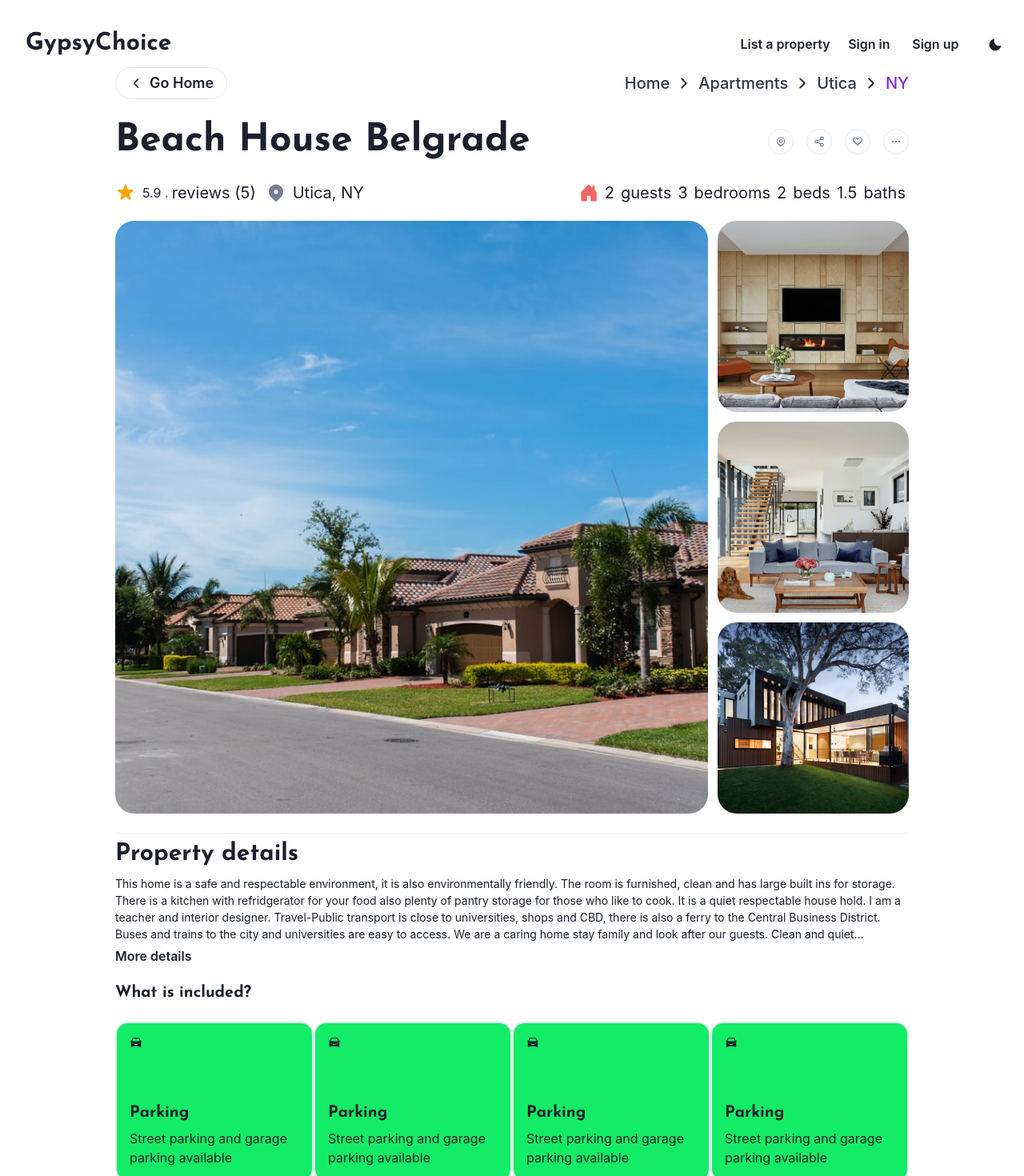
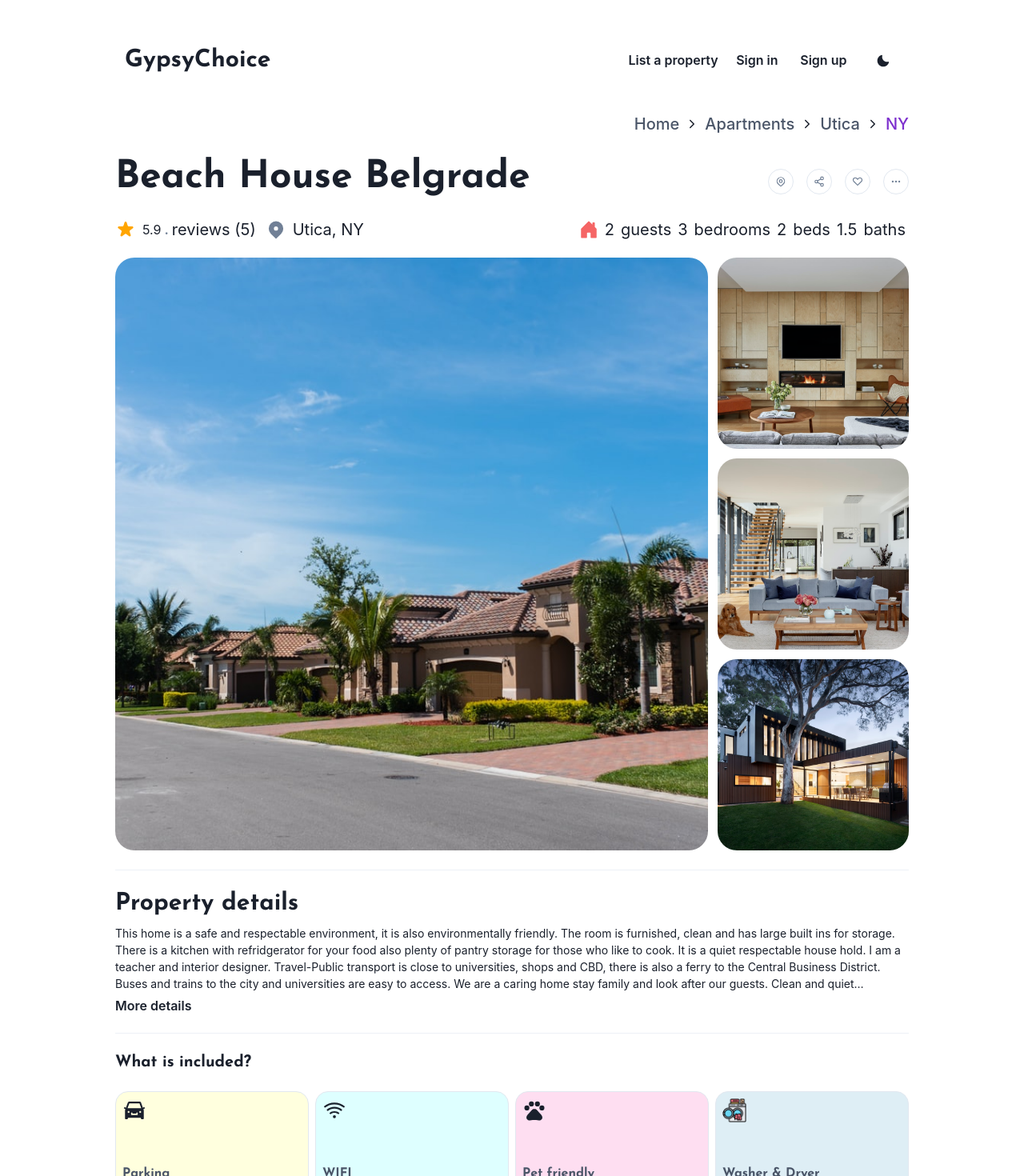
Before and after one commit to hichamabboud/gypsychoice_ui, a Next.js app: page /property/1 in a window 1280 px wide. Shown: the top 1470 px of the page at 80% size. Built offline with nearby package versions, Linux system fonts and the light colour scheme.

Commit message:
fixed first half of  single property page

```diff
--- a/components/Header.js
+++ b/components/Header.js
@@ -1,4 +1,4 @@
-import { Text, Heading, HStack, IconButton, VStack, Icon, Stack, Box } from "@chakra-ui/react"
+import { Text, Heading, HStack, IconButton, VStack, Icon, Stack, Box, SimpleGrid, GridItem, Flex } from "@chakra-ui/react"
 import { HiOutlineLocationMarker, HiLocationMarker, HiStar } from "react-icons/hi";
 import { FiShare2, FiMoreHorizontal } from "react-icons/fi";
 import { BsHouseDoorFill } from "react-icons/bs";
@@ -12,9 +12,10 @@ const Header = () => {
     return (
       <VStack alignItems='stretch' spacing={5}>
 
-            <HStack justifyContent='space-between'>
-                {/* Header */}
-                <Heading as='h1' fontSize={{ base : 'md', md : '3xl', lg : '5xl'}}> Beach House Belgrade </Heading>
+            <Stack flexDirection={[ "column", "row"]} justifyContent="space-between">
+
+                    <Heading as='h1' fontSize={{ base : '2xl', md : '3xl', lg : '5xl'}} w="full"> Beach House Belgrade </Heading>
+
 
                     {/* Buttons horizental with Title */}
                     <HStack spacing={4}>
@@ -25,10 +26,10 @@ const Header = () => {
                         <IconButton size="sm"  variant='pill' icon={<CgHeart />} aria-label="favorite" />
 
                         <IconButton size="sm"  variant='pill' icon={<FiMoreHorizontal />} aria-label="more options" />
+                    </HStack>
+            </Stack>
 
 
-                </HStack>
-            </HStack>
 
             <Stack spacing={{ base : 1, md : 4}} direction={['column', 'row']} justifyContent='space-between'>
                 <HStack justifyContent='space-between'>
@@ -89,4 +90,28 @@ const Header = () => {
   )
 }
 
-export default Header
+export default Header;
+
+
+
+
+
+
+
+{/* <HStack justifyContent='space-between' w="full">
+    {/* Header */}
+    <Heading as='h1' fontSize={{ base : 'md', md : '3xl', lg : '5xl'}}> Beach House Belgrade </Heading>
+
+    {/* Buttons horizental with Title */}
+    <HStack spacing={4}>
+        <IconButton size="sm"  variant='pill' icon={<HiOutlineLocationMarker />} aria-label="get location" />
+
+        <IconButton size="sm"  variant='pill' icon={<FiShare2 />} aria-label="share location" />
+
+        <IconButton size="sm"  variant='pill' icon={<CgHeart />} aria-label="favorite" />
+
+        <IconButton size="sm"  variant='pill' icon={<FiMoreHorizontal />} aria-label="more options" />
+
+
+    </HStack>
+// </HStack> */}
--- a/components/MainNavBar.js
+++ b/components/MainNavBar.js
@@ -9,11 +9,11 @@ const MainNavBar = () => {
     const [display, changeDisplay] = useState("none");
 
     return (
-        <Flex mb={{ base: 15, md: 10}}>
+        <Flex px={3} mt={4} alignItems="center" justifyContent="space-between" >
             <Flex>
-                <Heading as="h1" fontSize={["md", "xl", "2xl", "3xl"]} pos="fixed" top={{ base: "1.5rem", md : "2.3rem" }} left={{ base : "1rem", md : "2rem"}}> GypsyChoice </Heading>
+                <Heading as="h1" fontSize={["md", "xl", "2xl", "3xl"]} top={{ base: "1.5rem", md : "2.5rem", lg :"3rem" }} left={{ base : "1rem", md : "2rem"}}> GypsyChoice </Heading>
             </Flex>
-            <Flex pos="fixed" top="1rem" right="1rem" align="center">
+            <Flex top="1.7rem" right="1rem" align="center">
                 <Flex display={["none", "none", "flex", "flex"]} mr={4}>
                     <NextLink href="/" passHref >
                         <Button
--- a/components/AboutProperty.js
+++ b/components/PropertyDetails.js
@@ -1,11 +1,10 @@
 import { Button, Divider, Heading, Modal, ModalBody, ModalCloseButton, ModalContent, ModalHeader, ModalOverlay, Stack, Text, Lorem, ModalFooter, VStack } from "@chakra-ui/react";
 import { useDisclosure } from "@chakra-ui/react";
 
-const AboutProperty = () => {
+const PropertyDetails = () => {
     const { isOpen, onOpen, onClose } = useDisclosure()
     return (
         <Stack alignItems="flex-start">
-            <Divider />
             <Heading as="h2" fontWeight='normal' size="lg"> Property details </Heading>
             <Text fontSize='sm' noOfLines={{ base: 4 }}> This home is a safe and respectable environment, it is also environmentally friendly. The room is furnished, clean and has large built ins for storage. There is a kitchen with refridgerator for your food also plenty of pantry storage for those who like to cook. It is a quiet respectable house hold. I am a teacher and interior designer. Travel-Public transport is close to universities, shops and CBD, there is also a ferry to the Central Business District. Buses and trains to the city and universities are easy to access. We are a caring home stay family and look after our guests. Clean and quiet respectable environment.</Text>
             <Button onClick={onOpen} variant="detail" size={{ base: "sm" }}> More details </Button>
@@ -39,7 +38,6 @@ const AboutProperty = () => {
                                 <Button colorScheme='blue' mr={3} onClick={onClose}>
                                 Close
                                 </Button>
-                                <Button variant='ghost'>Secondary Action</Button>
                             </ModalFooter>
                         </ModalContent>
                 </Modal>
@@ -47,4 +45,4 @@ const AboutProperty = () => {
     )
 }
 
-export default AboutProperty;
+export default PropertyDetails;
--- a/components/TopNavBar.js
+++ b/components/TopNavBar.js
@@ -1,5 +1,6 @@
-import { Breadcrumb, BreadcrumbItem, BreadcrumbLink, Button, HStack, Text } from "@chakra-ui/react";
+import { Text, Breadcrumb, BreadcrumbItem, BreadcrumbLink, Button, HStack, } from "@chakra-ui/react";
 import { IoIosArrowForward, IoIosArrowBack } from "react-icons/io";
+
 
 const breadCrumbs = [
     { name: "Home", url : "/" }, { name: "Apartments", url : "/" }, { name: "Utica", url : "/" }, { name: "NY", url : "/" }
@@ -8,25 +9,20 @@ const breadCrumbs = [
 const TopNavBar = () => {
 
   return (
-    <HStack as='nav' justifyContent='space-between'>
-
-        <Button fontSize={{ base : 'sm', md : 'md', lg : 'lg'}} variant='outline' rounded='full' leftIcon={<IoIosArrowBack />} > Go Home </Button>
-
-        <Breadcrumb separator={<IoIosArrowForward />} fontWeight="medium">
+    <Breadcrumb alignSelf={{ base : "flex-start", md : "flex-end", lg : "flex-end", xl : "flex-end"}} separator={<IoIosArrowForward />} fontWeight="medium">
               {breadCrumbs.map((bread, index) => {
 
                 const current = index === breadCrumbs.length - 1;
 
                   return (
-                  <BreadcrumbItem fontSize={{ base : 12, md : 20, lg : 20}} key={bread.name} isCurrentPage={current ? "brand.500" : "brand.200"}>
-                      <BreadcrumbLink href={bread.url} color={ current ? "brand.500" : "gray.700" }>
-                          {bread.name}
+                  <BreadcrumbItem  key={bread.name} isCurrentPage={current ? "brand.500" : "brand.200"}>
+                      <BreadcrumbLink href={bread.url} color={ current ? "brand.500" : "gray.600" }>
+                          <Text fontSize={{ base : "12px", md : "16px", lg : "20px"}}> {bread.name} </Text>
                       </BreadcrumbLink>
                   </BreadcrumbItem>
               )})
             }
         </Breadcrumb>
-    </HStack>
   )
 }
 
--- a/components/WhatsIncluded.js
+++ b/components/WhatsIncluded.js
@@ -1,50 +1,51 @@
-import { AspectRatio, GridItem, Heading, HStack, SimpleGrid, Icon, Text, VStack, Box, Grid, IconButton } from "@chakra-ui/react";
-import { AiFillCar } from "react-icons/ai";
-import { IoWifiOutline } from "react-icons/io";
+import { Divider, GridItem, Heading, SimpleGrid, Text, VStack, Box, Image } from "@chakra-ui/react";
+import { AiFillCar, AiOutlineWifi } from "react-icons/ai";
+import { MdOutlinePets } from "react-icons/md";
 
 
 const WhatsIncluded = () => {
   return (
-    <VStack w='full' spacing={6}>
+      <VStack w='full' spacing={6}>
+
         <Heading as='h2' alignSelf='flex-start' fontSize='xl' fontWeight='normal' > What is included? </Heading>
 
-          <SimpleGrid columns={4}>
-              <GridItem colSpan={1} borderRadius="2xl" borderWidth={2} bg="#13ec66" h="200px" justifyContent="space-between" p={4}>
+          <SimpleGrid columns={4} gap={2}>
+              <GridItem colSpan={{ base : 2, md : 2, lg : 1}} borderRadius="2xl" borderWidth={1} bg="rgb(255,255,0, 0.13)" h={{ base : "160px", md : "180px"}} justifyContent="space-between" p={2}>
                   <VStack alignItems="flex-start" justifyContent="space-between" h="100%">
-                      <Box> <AiFillCar /></Box>
+                      <Box> <AiFillCar size="30px" /></Box>
                       <VStack alignItems="flex-start">
-                          <Heading as="h3" size="md"> Parking </Heading>
-                          <Text> Street parking and garage parking available </Text>
+                          <Heading as="h3" size={{ base : "sm", md : "md", lg : "md", xl : "md"}} color="gray.600"> Parking </Heading>
+                          <Text color="gray.500"> Street and garage parking available </Text>
                       </VStack>
                   </VStack>
               </GridItem>
 
-              <GridItem colSpan={1} borderRadius="2xl" borderWidth={2} bg="#13ec66" h="200px" justifyContent="space-between" p={4}>
+              <GridItem colSpan={{ base : 2, md : 2, lg : 1}} borderRadius="2xl" borderWidth={1} bg="rgb(0,255,255, 0.13)" h={{ base : "160px", md : "180px"}} justifyContent="space-between" p={2}>
                   <VStack alignItems="flex-start" justifyContent="space-between" h="100%">
-                      <Box> <AiFillCar /></Box>
+                      <Box> <AiOutlineWifi size="30px" /></Box>
                       <VStack alignItems="flex-start">
-                          <Heading as="h3" size="md"> Parking </Heading>
-                          <Text> Street parking and garage parking available </Text>
+                          <Heading as="h3" size={{ base : "sm", md : "md", lg : "md", xl : "md"}} color="gray.600"> WIFI </Heading>
+                          <Text color="gray.500"> Available throughout the property </Text>
                       </VStack>
                   </VStack>
               </GridItem>
 
-              <GridItem colSpan={1} borderRadius="2xl" borderWidth={2} bg="#13ec66" h="200px" justifyContent="space-between" p={4}>
+              <GridItem colSpan={{ base : 2, md : 2, lg : 1}} borderRadius="2xl" borderWidth={1}  bg="rgba(245, 0, 147, 0.13)" h={{ base : "160px", md : "180px"}} justifyContent="space-between" p={2}>
                   <VStack alignItems="flex-start" justifyContent="space-between" h="100%">
-                      <Box> <AiFillCar /></Box>
+                      <Box> <MdOutlinePets size="30px" /></Box>
                       <VStack alignItems="flex-start">
-                          <Heading as="h3" size="md"> Parking </Heading>
-                          <Text> Street parking and garage parking available </Text>
+                          <Heading as="h3" size={{ base : "sm", md : "md", lg : "md", xl : "md"}} color="gray.600"> Pet friendly </Heading>
+                          <Text color="gray.500"> furry friends are welcome. (see house rules) </Text>
                       </VStack>
                   </VStack>
               </GridItem>
 
-              <GridItem colSpan={1} borderRadius="2xl" borderWidth={2} bg="#13ec66" h="200px" justifyContent="space-between" p={4}>
+              <GridItem colSpan={{ base : 2, md : 2, lg : 1}} borderRadius="2xl" borderWidth={1} bg="rgb(0, 125, 180, 0.13)"  h={{ base : "160px", md : "180px"}} justifyContent="space-between" p={2}>
                   <VStack alignItems="flex-start" justifyContent="space-between" h="100%">
-                      <Box> <AiFillCar /></Box>
+                      <Box> <Image src="/images/laundry-machine.png" alt="washer & dryer" h="30px" /></Box>
                       <VStack alignItems="flex-start">
-                          <Heading as="h3" size="md"> Parking </Heading>
-                          <Text> Street parking and garage parking available </Text>
+                          <Heading as="h3" size={{ base : "sm", md : "md", lg : "md", xl : "md"}} color="gray.600"> Washer & Dryer </Heading>
+                          <Text color="gray.500"> Available for your convenience. </Text>
                       </VStack>
                   </VStack>
               </GridItem>
--- a/pages/property/[id].js
+++ b/pages/property/[id].js
@@ -1,19 +1,22 @@
-import { Container, VStack } from "@chakra-ui/react";
+import { Divider, Container, VStack } from "@chakra-ui/react";
 import Header from "../../components/Header";
 import TopNavBar from "../../components/TopNavBar";
 import WhatsIncluded from "../../components/WhatsIncluded";
-import AboutProperty from "../../components/AboutProperty";
+import PropertyDetails from "../../components/PropertyDetails";
 import MainNavBar from "../../components/MainNavBar";
 
 const Home = () => {
   return (
-    <Container maxW='container.lg' py={{ base : 6, md: 8, lg : 5}}>
+    <Container maxW='container.lg' py={{ base : 0, md: 0, lg : 5}}>
       <VStack spacing={6} alignItems="stretch">
         <MainNavBar />
         <TopNavBar />
         <Header />
-        <AboutProperty />
+          <Divider />
+        <PropertyDetails />
+          <Divider />
         <WhatsIncluded />
+          <Divider />
       </VStack>
     </Container>
   )
```
Also changed, not shown: public/images/laundry-machine.png (added), public/images/washing-machine.png (added). Lines whose indentation alone changed are shown as unchanged.
